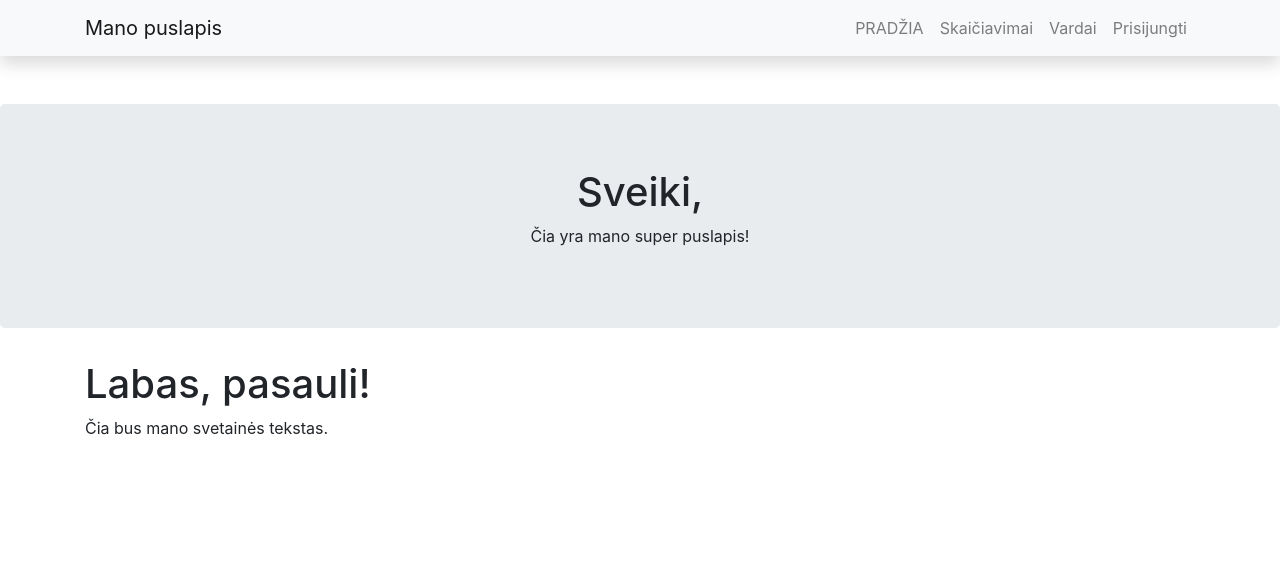
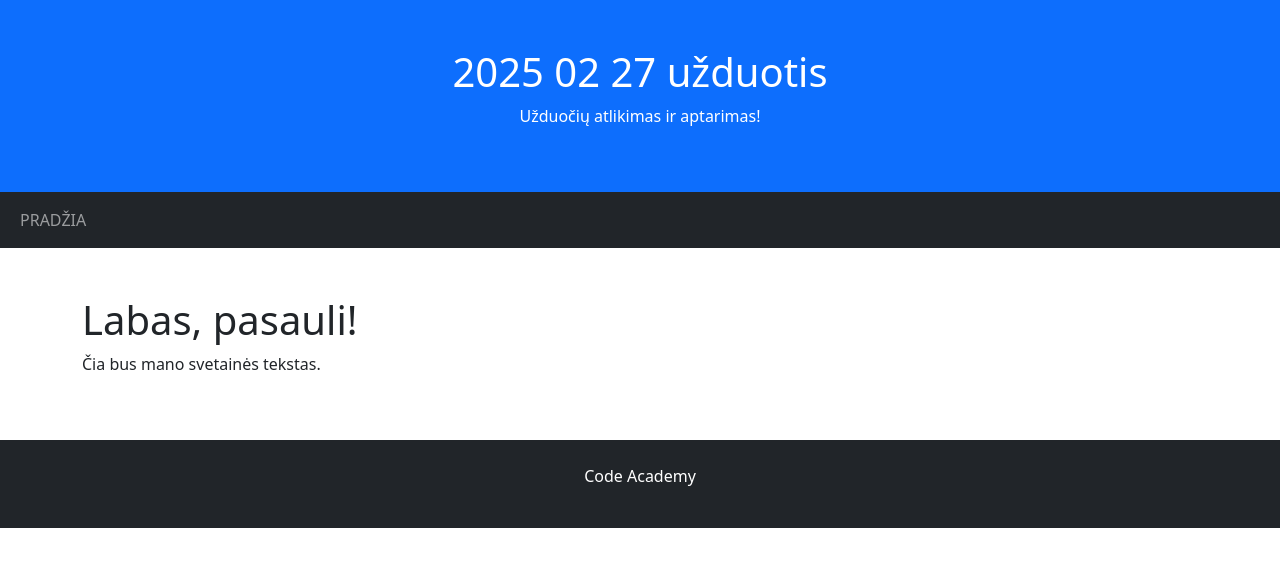
Before and after one commit to DonatasNoreika/20250227_vakaras2, a Flask app: page / in a window 1280 px wide. Shown: the top 567 px of the page. Run offline with Flask 3, Linux system fonts and the light colour scheme; some libraries are stand-ins or nearby versions.

Commit message:
Atnaujintas base.html

```diff
--- a/templates/base.html
+++ b/templates/base.html
@@ -1,50 +1,39 @@
 <!DOCTYPE html>
 <html lang="en">
 <head>
-  <title>Mano puslapis</title>
+  <title>{% block title %}{% endblock %}</title>
   <meta charset="utf-8">
   <meta name="viewport" content="width=device-width, initial-scale=1">
-  <link rel="stylesheet" href="https://maxcdn.bootstrapcdn.com/bootstrap/4.5.0/css/bootstrap.min.css">
-  <script src="https://ajax.googleapis.com/ajax/libs/jquery/3.5.1/jquery.min.js"></script>
-  <script src="https://cdnjs.cloudflare.com/ajax/libs/popper.js/1.16.0/umd/popper.min.js"></script>
-  <script src="https://maxcdn.bootstrapcdn.com/bootstrap/4.5.0/js/bootstrap.min.js"></script>
+  <link href="https://cdn.jsdelivr.net/npm/bootstrap@5.3.3/dist/css/bootstrap.min.css" rel="stylesheet">
+  <script src="https://cdn.jsdelivr.net/npm/bootstrap@5.3.3/dist/js/bootstrap.bundle.min.js"></script>
 </head>
 <body>
 
-<!-- Navigation -->
-<nav class="navbar navbar-expand-lg navbar-light bg-light static-top mb-5 shadow">
-  <div class="container">
-    <a class="navbar-brand" href="#">
-    Mano puslapis</a>
-    <button class="navbar-toggler" type="button" data-toggle="collapse" data-target="#navbarResponsive" aria-controls="navbarResponsive" aria-expanded="false" aria-label="Toggle navigation">
-          <span class="navbar-toggler-icon"></span>
-        </button>
-    <div class="collapse navbar-collapse" id="navbarResponsive">
-      <ul class="navbar-nav ml-auto">
-        <li class="nav-item">
-          <a class="nav-link" href="/">PRADŽIA</a>
-        </li>
-        <li class="nav-item">
-          <a class="nav-link" href="/skaiciavimai/">Skaičiavimai</a>
-        </li>
-        <li class="nav-item">
-          <a class="nav-link" href="/vardai/">Vardai</a>
-        </li>
-        <li class="nav-item">
-          <a class="nav-link" href="/login/">Prisijungti</a>
-        </li>
-      </ul>
-    </div>
+<div class="p-5 bg-primary text-white text-center">
+  <h1>2025 02 27 užduotis</h1>
+  <p>Užduočių atlikimas ir aptarimas!</p>
+</div>
+
+<nav class="navbar navbar-expand-sm bg-dark navbar-dark">
+  <div class="container-fluid">
+    <ul class="navbar-nav">
+      <li class="nav-item">
+        <a class="nav-link" href="/">PRADŽIA</a>
+      </li>
+    </ul>
   </div>
 </nav>
 
-<div class="jumbotron text-center">
-  <h1>Sveiki,</h1>
-  <p>Čia yra mano super puslapis!</p>
+<div class="container mt-5">
+  <div class="row">
+    <div class="col-sm">
+      {% block content %}{% endblock %}
+    </div>
+  </div>
 </div>
 
-<div class="container">
-{% block content %}{% endblock %}
+<div class="mt-5 p-4 bg-dark text-white text-center">
+  <p>Code Academy</p>
 </div>
 
 </body>
```
